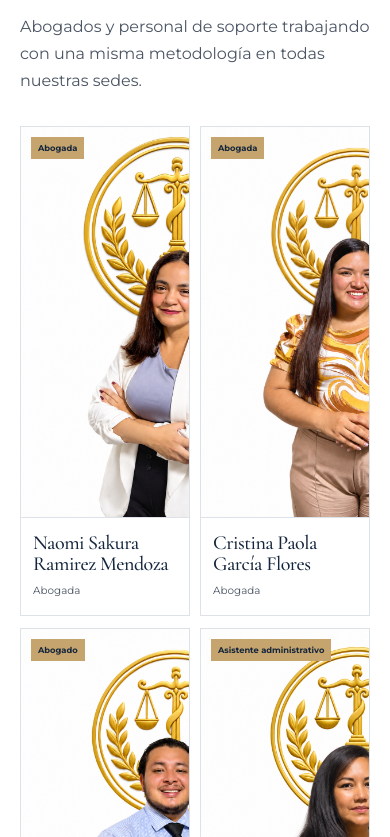
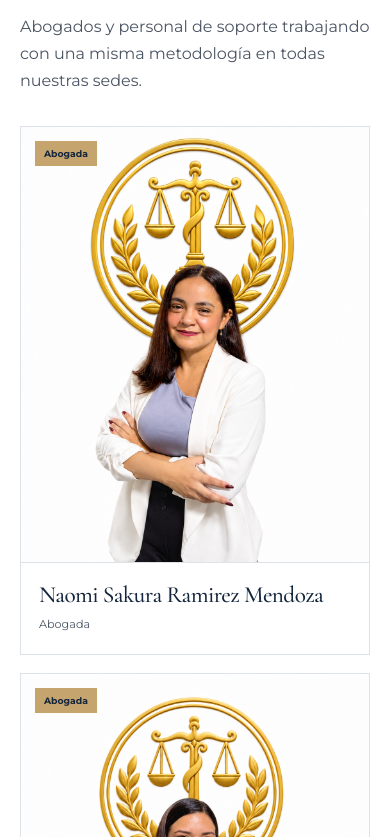
Before and after one commit to Carhuajulca/ratio-iuris, a React (Vite) app: page /equipo in a window 390 px wide. Shown: the part 1487-2324 px from the top of the page. Built offline with nearby package versions, Linux system fonts and the light colour scheme.

Commit message:
Corrigiendo en modo resposivo

```diff
--- a/src/styles/global.css
+++ b/src/styles/global.css
@@ -475,12 +475,12 @@ p { line-height: 1.7; }
   .team-lead-copy .person-specialty { margin-bottom: 24px; }
   .team-lead-copy blockquote { margin-top: 28px; padding-top: 22px; font-size: 1.45rem; }
   .premium-team-heading { margin: 64px 0 32px; gap: 18px; }
-  .premium-team-grid { grid-template-columns: repeat(2, minmax(0, 1fr)); gap: 12px 10px; }
-  .person-photo { height: 250px; }
-  .person-photo > span { top: 10px; left: 10px; padding: 6px 7px; font-size: .52rem; }
-  .person-info { min-height: 88px; padding: 15px 12px; }
-  .person-info h3 { font-size: 1.25rem; }
-  .person-info p { font-size: .65rem; }
+  .premium-team-grid { grid-template-columns: 1fr; gap: 18px; }
+  .person-photo { height: auto; min-height: 0; aspect-ratio: 4 / 5; }
+  .person-photo > span { top: 14px; left: 14px; max-width: calc(100% - 28px); padding: 7px 9px; font-size: .58rem; white-space: normal; }
+  .person-info { min-height: 0; padding: 20px 18px; }
+  .person-info h3 { font-size: 1.45rem; }
+  .person-info p { font-size: .7rem; }
   .team-note { margin-top: 24px; }
   .services-directory article { min-height: auto; }
   .services-directory article { padding: 46px 0; gap: 24px; }
```
